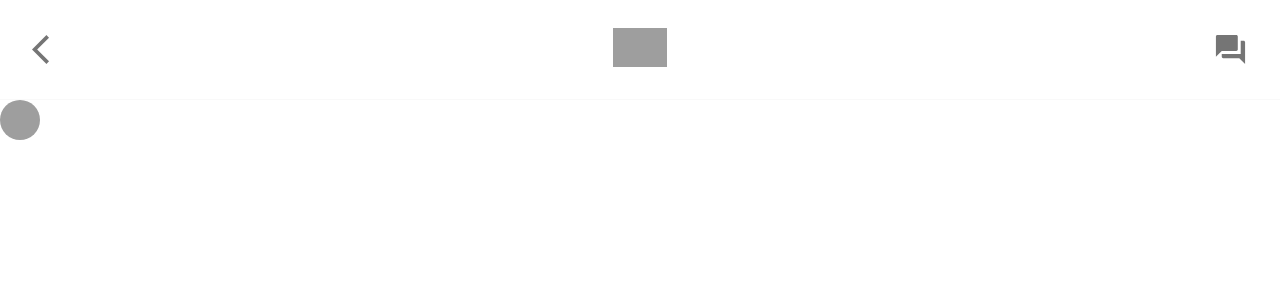
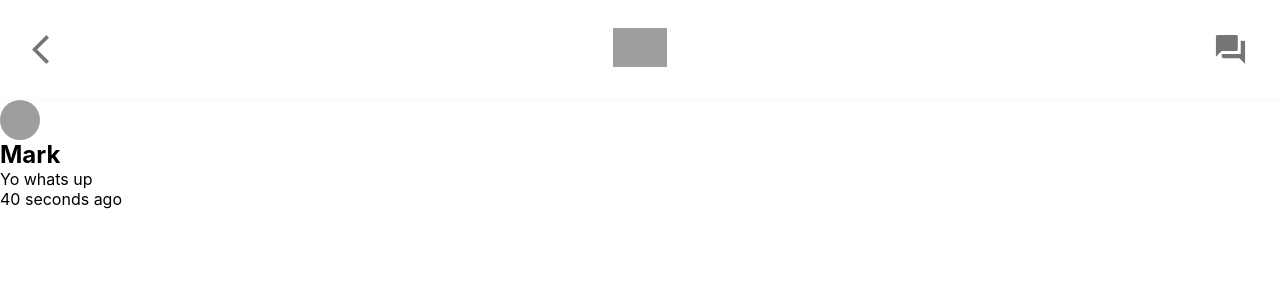
Before and after one commit to rubin-r12/tinder-clone, a React (Create React App) app in the folder tinder-clone/: page /chat in a window 1280 px wide. Shown: the top 300 px of the page. Built offline with nearby package versions, Linux system fonts and the light colour scheme; grey boxes are pictures that could not be loaded.

Commit message:
Add props to the chat components

```diff
--- a/tinder-clone/src/Chat.js
+++ b/tinder-clone/src/Chat.js
@@ -1,10 +1,16 @@
 import React from "react";
+import "./Chat.css";
 import Avatar from "@material-ui/core/Avatar";
 
 function Chat({ name, message, profilePic, timestamp }) {
   return (
     <div className="chat">
-      <Avatar className="chat__image" alt={name} src={profilePic} />
+      <Avatar className="chat__image" src={profilePic} />
+      <div className="chat__details">
+        <h2>{name}</h2>
+        <p>{message}</p>
+      </div>
+      <p className="chat__timestamp">{timestamp}</p>
     </div>
   );
 }
```
Also changed, not shown: tinder-clone/src/Chat.css (added).
